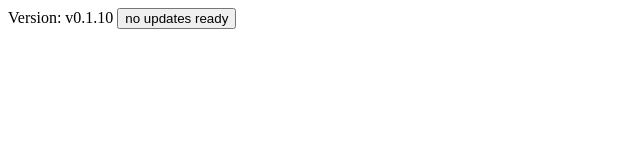
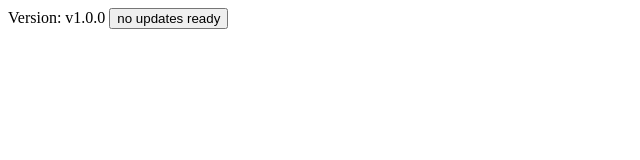
Before and after one commit to shealan/Electron-Updater-Test, an Electron app: page index.html in a window 900 px wide. Shown: the full height of the page, 0-640 px from the left. Drawn offline with Linux system fonts and the light colour scheme; no server answers.

Commit message:
Updated version number

```diff
--- a/index.html
+++ b/index.html
@@ -15,7 +15,7 @@
             container.innerHTML = "new version ready!";
         })
     </script>
-    Version: <span id="version">v0.1.10</span>
+    Version: <span id="version">v1.0.0</span>
     <!-- the button onClick sends a quitAndInstall message to the electron main process -->
     <button id="ready" onClick="ipcRenderer.send('quitAndInstall')">no updates ready</button>
 
```
